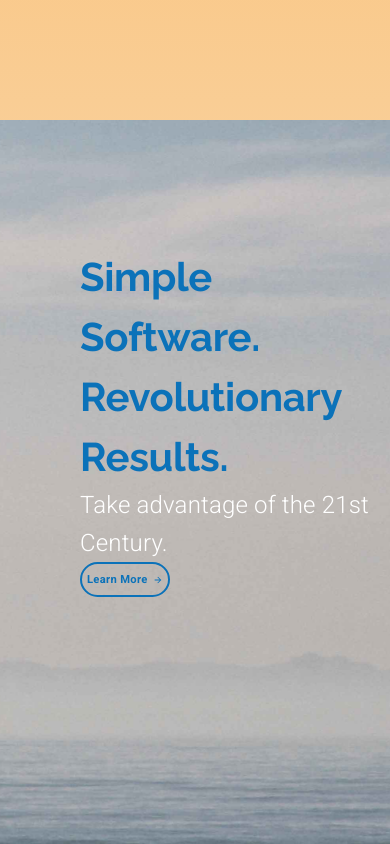
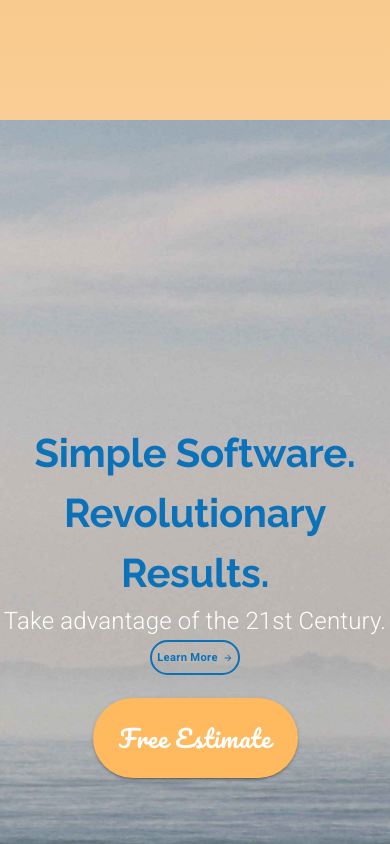
Before and after one commit to Doode1524/material-ui-project1, a React (Create React App) app: page / in a window 390 px wide. Shown: the part 5800-6644 px from the top of the page. Built offline with nearby package versions, Linux system fonts and the light colour scheme.

Commit message:
finish call to action styling

```diff
--- a/src/components/ui/CallToAction.js
+++ b/src/components/ui/CallToAction.js
@@ -4,6 +4,7 @@
 import { makeStyles, useTheme } from "@material-ui/core/styles";
 import Button from "@material-ui/core/Button";
 import ButtonArrow from "./ButtonArrow";
+import useMediaQuery from "@material-ui/core/useMediaQuery";
 
 import background from "../../assets/background.jpg";
 import mobileBackground from "../../assets/mobileBackground.jpg";
@@ -22,11 +23,13 @@
     backgroundImage: `url(${background})`,
     backgroundPosition: "center",
     backgroundSize: "cover",
+    backgroundAttachment: "fixed", // still image
     backgroundRepeat: "no-repeat",
     height: "60em",
     width: "100%",
     [theme.breakpoints.down("md")]: {
       backgroundImage: `url(${mobileBackground})`,
+      backgroundAttachment: "inherit",
     },
   },
   estimateButton: {
@@ -36,22 +39,35 @@
     width: 205,
     backgroundColor: theme.palette.common.orange,
     fontSize: "1.5rem",
-    marginRight: "5em"
+    marginRight: "5em",
+    marginLeft: "2em",
+    [theme.breakpoints.down("sm")]: {
+      marginLeft: 0,
+      marginRight: 0,
+    },
   },
 }));
 
 export default function CallToAction() {
   const classes = useStyles();
   const theme = useTheme();
+  const matchesSM = useMediaQuery(theme.breakpoints.down("sm"));
 
   return (
     <Grid
       container
       alignItems="center"
-      justify="space-between"
+      justify={matchesSM ? "center" : "space-between"}
       className={classes.background}
+      direction={matchesSM ? "column" : "row"}
     >
-      <Grid item style={{ marginLeft: "5em" }}>
+      <Grid
+        item
+        style={{
+          marginLeft: matchesSM ? 0 : "5em",
+          textAlign: matchesSM ? "center" : "inherit",
+        }}
+      >
         <Grid container direction="column">
           <Grid item>
             <Typography variant="h2">
@@ -62,7 +78,7 @@
             <Typography variant="subtitle2" style={{ fontSize: "1.5rem" }}>
               Take advantage of the 21st Century.
             </Typography>
-            <Grid container item>
+            <Grid container justify={matchesSM ? "center" : undefined} item>
               <Button variant="outlined" className={classes.learnButton}>
                 <span style={{ marginRight: 5 }}>Learn More</span>
                 <ButtonArrow
```
